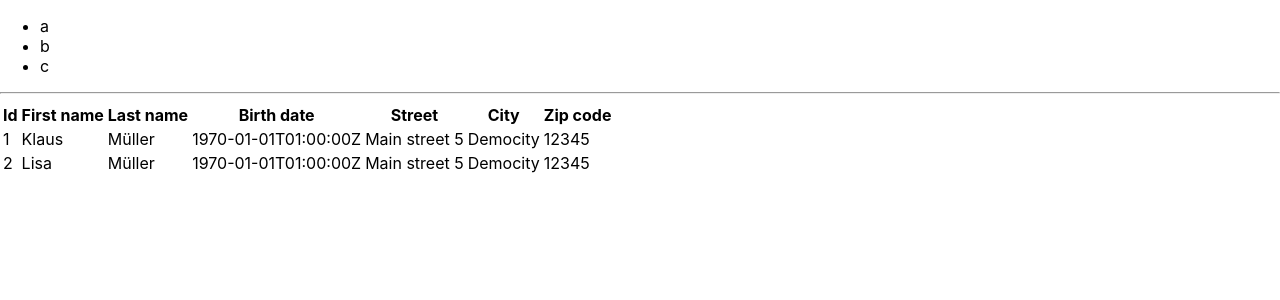
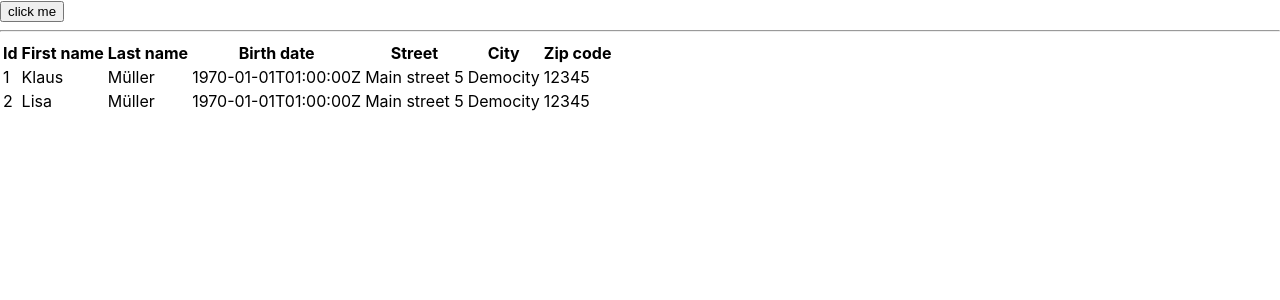
Before and after one commit to sspringer82/heise-ws, a React (Create React App) app: page / in a window 1280 px wide. Shown: the top 300 px of the page. Built offline with nearby package versions, Linux system fonts and the light colour scheme.

Commit message:
Aufgabe 4

```diff
--- a/src/App.tsx
+++ b/src/App.tsx
@@ -1,8 +1,8 @@
 import React from 'react';
-import State from './demo/State';
+import Events from './demo/Events';
 
 const App: React.FC = () => {
-  return <State />;
+  return <Events />;
 };
 
 export default App;
--- /dev/null
+++ b/src/demo/Events.tsx
@@ -0,0 +1,10 @@
+import React from 'react';
+
+const Events: React.FC = () => {
+  function handleEvent() {
+    console.log('i was clicked');
+  }
+  return <button onClick={handleEvent}>click me</button>;
+};
+
+export default Events;
```
Also changed, not shown: Aufgaben/Aufgabe4.md (added, +6 -0 lines).
